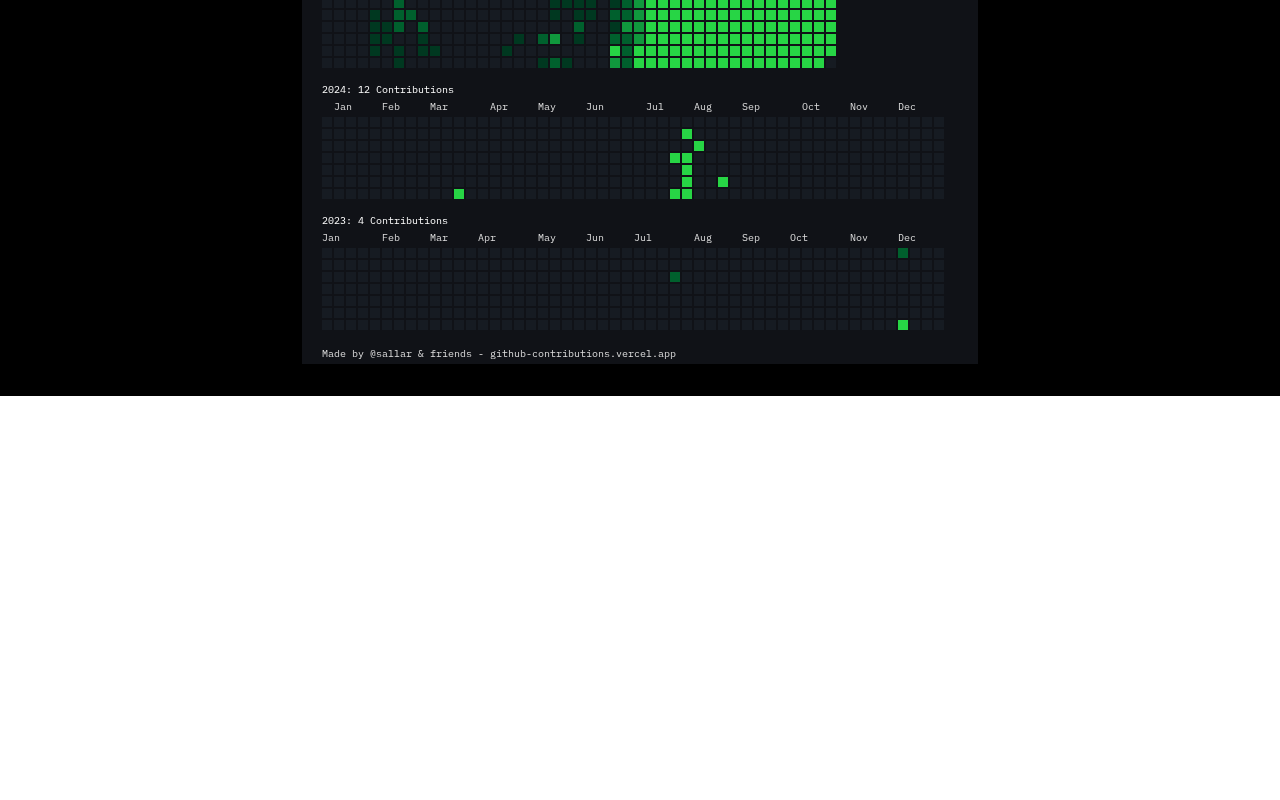
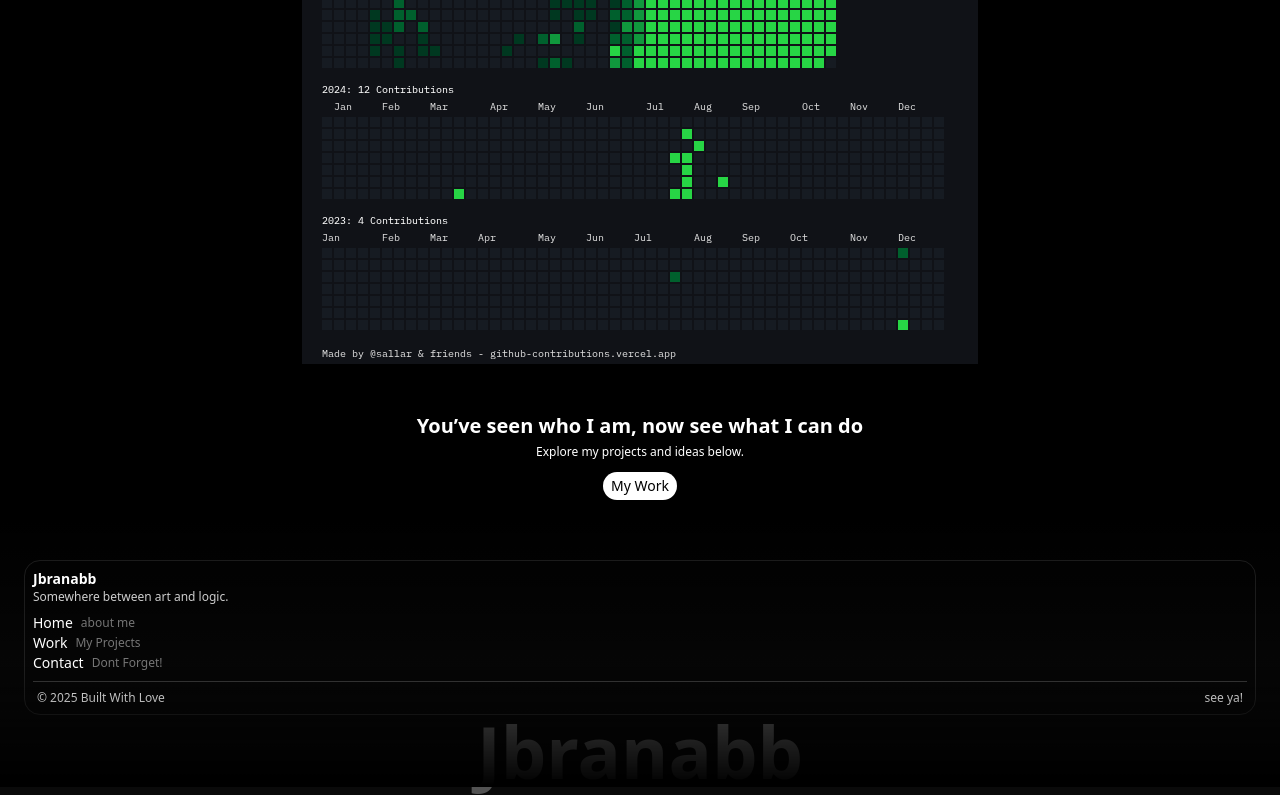
Before and after one commit to jbranabb/canuseeme, a React (Vite) app: page / in a window 1280 px wide. Shown: the part 4383-5183 px from the top of the page. Before the commit the page ends 4779 px from the top, so only its background shows below. Built offline with nearby package versions, Linux system fonts and the light colour scheme.

Commit message:
feat(Home) adding footer about and footer in home section

```diff
--- a/src/components/treeroot/Home.tsx
+++ b/src/components/treeroot/Home.tsx
@@ -4,6 +4,9 @@ import Welcome from "../pages/Home/Welcome";
 import Journeys from "../pages/Home/Journeys";
 import TechStack from "../pages/Home/Techstack";
 import Contribusion from "../pages/Home/Contribution";
+import Footer from "../ui/footer";
+import SectionFooterAbout from "../ui/SectionFooterAbout";
+
 export default function Home() {
   return (
     <>
@@ -20,6 +23,12 @@ export default function Home() {
       <Element name="gitub">
         <Contribusion />
       </Element>
+      <Element name="SectionFooterAbout">
+        <SectionFooterAbout />
+      </Element>
+      <Element name="footer">
+        <Footer />
+      </Element>
     </>
   )
 }
```
